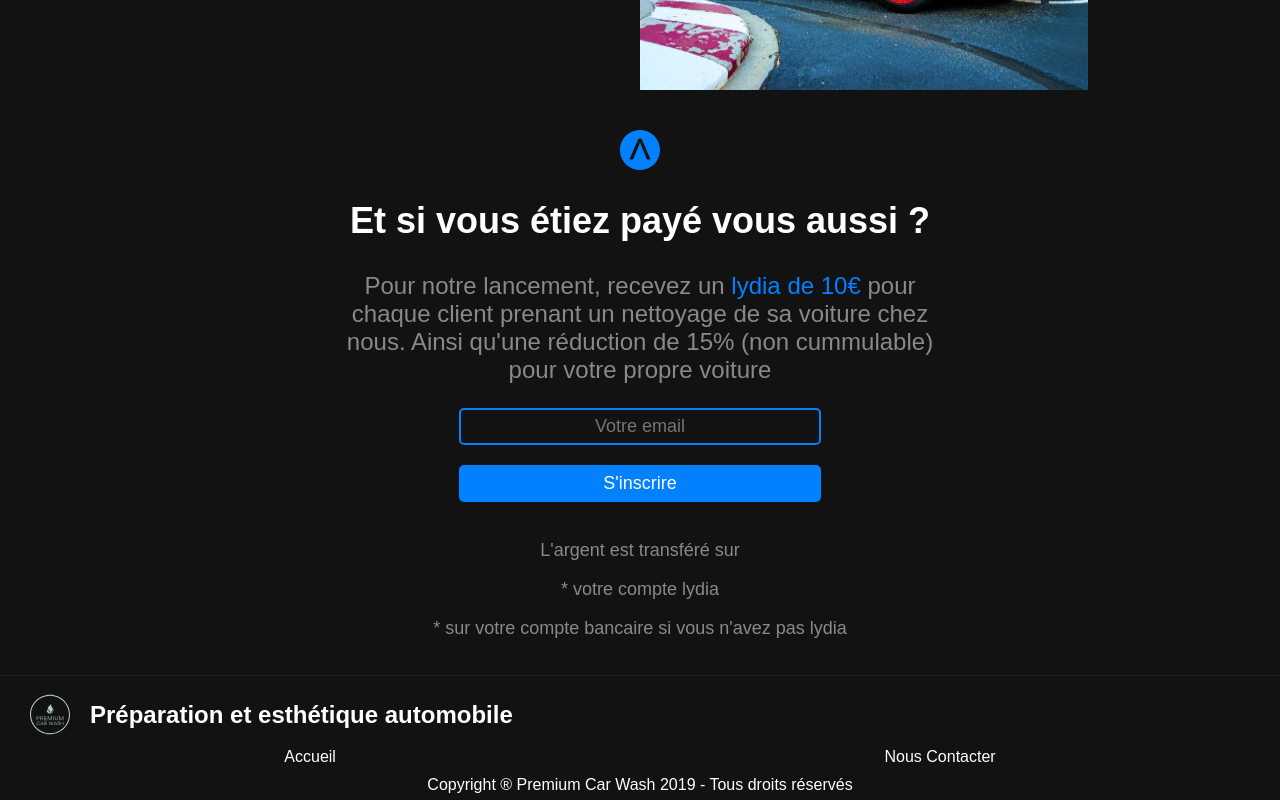
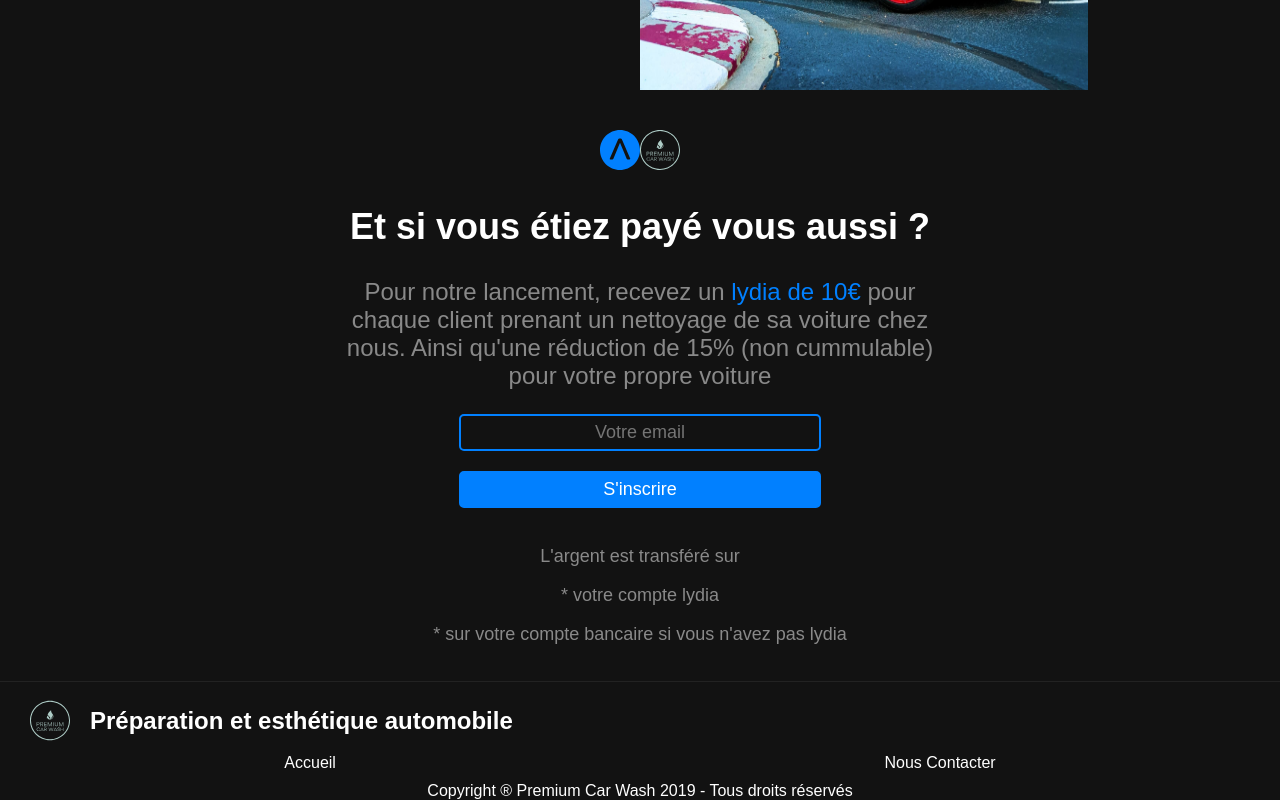
Before and after one commit to Yvens16/next-premium-car-wash, a Next.js app: page / in a window 1280 px wide. Shown: the part 1099-1899 px from the top of the page. Built offline with nearby package versions, Linux system fonts and the light colour scheme; no server answers.

Commit message:
remerciement & fixed calendly link a3 et a4 in discount

```diff
--- a/components/prices/discount.js
+++ b/components/prices/discount.js
@@ -71,7 +71,7 @@ export default function discount ({ price, goBack, affiliateInfo, logBoughtEvent
           <a
             rel="noreferrer"
             target='_blank'
-            href={`https://calendly.com/contact-premiumcarwash/reservation-nettoyage-voiture?a4=${affiliateInfo?.name || ''}&a5=${affiliateInfo?.phoneNumber || ''}`}
+            href={`https://calendly.com/contact-premiumcarwash/reservation-nettoyage-voiture?a3=${affiliateInfo?.name || ''}&a4=+33${affiliateInfo?.phoneNumber || ''}`}
           >
             Réserver un nettoyage
           </a>
--- a/components/signup/signupBox.js
+++ b/components/signup/signupBox.js
@@ -53,7 +53,16 @@ export default function Signup () {
   }
   return (
     <section className={styles.signup}>
+      <div className={styles.logos}>
       <Image alt='logo lydia' src='/svg/lydia_blue.svg' width='40' height='40' laoding='lazy' />
+      <Image
+          src='/svg/carwashlogominified.svg'
+          width='40'
+          height='40'
+          loading='lazy'
+          alt='logo'
+        />
+      </div>
       <div className={styles.title}>
         <h2>Et si vous étiez payé vous aussi ?</h2>
         <p>
```
Also changed, not shown: pages/remerciements.js (added, +35 -0 lines).
